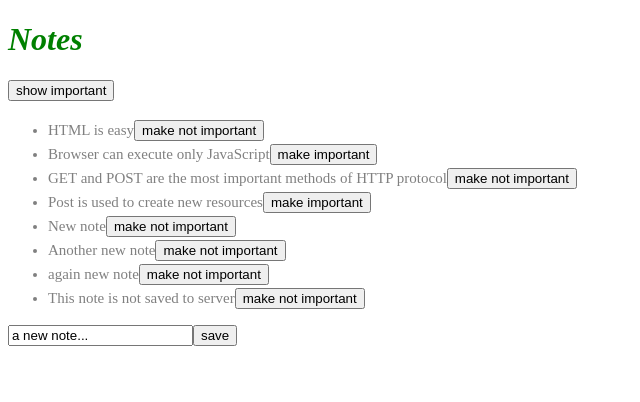
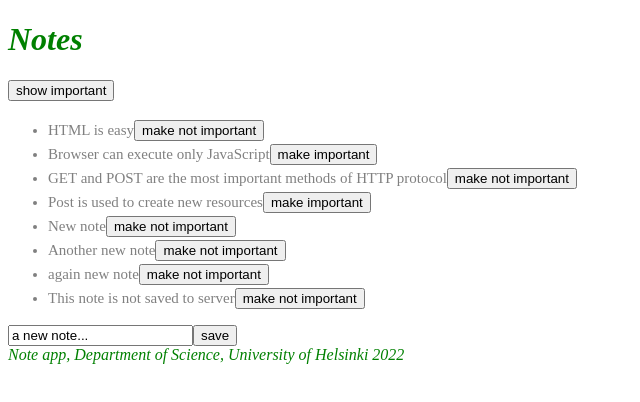
Before and after one commit to Berenix90V/fullstack_webdev_course, a React (Create React App) app in the folder part_2/theory/: page / in a window 1280 px wide. Shown: the top 402 px of the page, without its empty margins (0-640 px from the left). Built offline with nearby package versions, Linux system fonts and the light colour scheme; data requests are answered from the project's data file.

Commit message:
Added Footer with its own style in the component

```diff
--- a/part_2/theory/src/App.js
+++ b/part_2/theory/src/App.js
@@ -2,6 +2,7 @@ import Note from "./components/Note";
 import {useState, useEffect} from "react";
 import noteServices from "./services/notes"
 import Notification from "./components/Notification";
+import Footer from "./components/Footer";
 
 const App = () => {
     const [notes, setNotes] = useState([])
@@ -53,7 +54,7 @@ const App = () => {
     return (
         <div>
             <h1>Notes</h1>
-            <Notification message={errorMessage} />
+            <Notification message={errorMessage} className='error' />
             <button onClick={()=>setShowAll(!showAll)}>
                 show {showAll? 'important': 'all'}
             </button>
@@ -64,6 +65,7 @@ const App = () => {
                 <input value={newNote} onChange={handleNoteChange}/>
                 <button type="submit">save</button>
             </form>
+            <Footer />
         </div>
     );
 }
--- /dev/null
+++ b/part_2/theory/src/components/Footer.js
@@ -0,0 +1,14 @@
+const Footer = () => {
+    const footerStyle = {
+        color: 'green',
+        fontStyle: 'italic',
+        fontSize: 16
+    }
+    return(
+        <div style={footerStyle}>
+            <em>Note app, Department of Science, University of Helsinki 2022</em>
+        </div>
+    )
+}
+
+export default Footer
```
